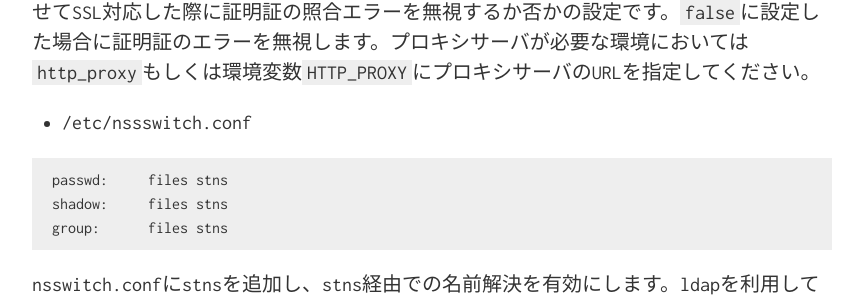
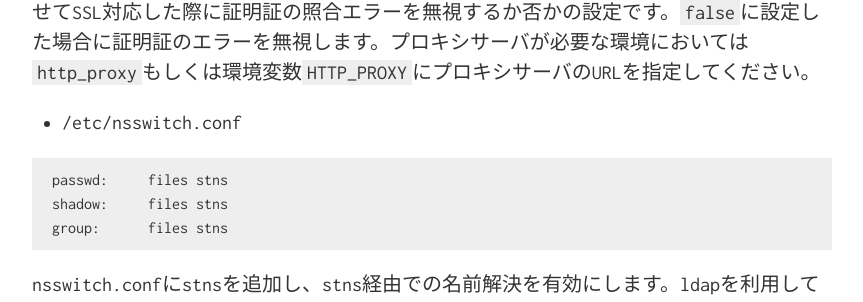
Before and after one commit to STNS/stns.github.io, a Jekyll site: the page built from install.ja.md, in a window 1280 px wide and 900 px high, scrolled down 2770 px. Shown: the part 148-450 px from the top of the window, without its empty margins (208-1071 px from the left). Built offline with Jekyll 4.4.1, drawn with Linux system fonts in a browser that asks for light colours.

Commit message:
fix typo

````diff
--- a/install.ja.md
+++ b/install.ja.md
@@ -112,7 +112,7 @@ http_proxy = "http://your.proxy.com"
 設定としてはサーバのエンドポイント、ベーシック認証のID、パスワードを定義しています。`chain_ssh_wrapper`についてはSSHログイン時の公開鍵を取得する際にSTNSに加えて取得先がある場合に取得コマンドを定義します。定義されたコマンドに`ユーザー名`を引数に渡して取得を試みます。
 `ssl_verify`についてはSTNSサーバをnginxなどと組み合わせてSSL対応した際に証明証の照合エラーを無視するか否かの設定です。`false`に設定した場合に証明証のエラーを無視します。プロキシサーバが必要な環境においては`http_proxy`もしくは環境変数`HTTP_PROXY`にプロキシサーバのURLを指定してください。
 
-* /etc/nssswitch.conf
+* /etc/nsswitch.conf
 
 ```
 passwd:     files stns
````
Also changed, not shown: install.en.md (+1 -1 lines).
